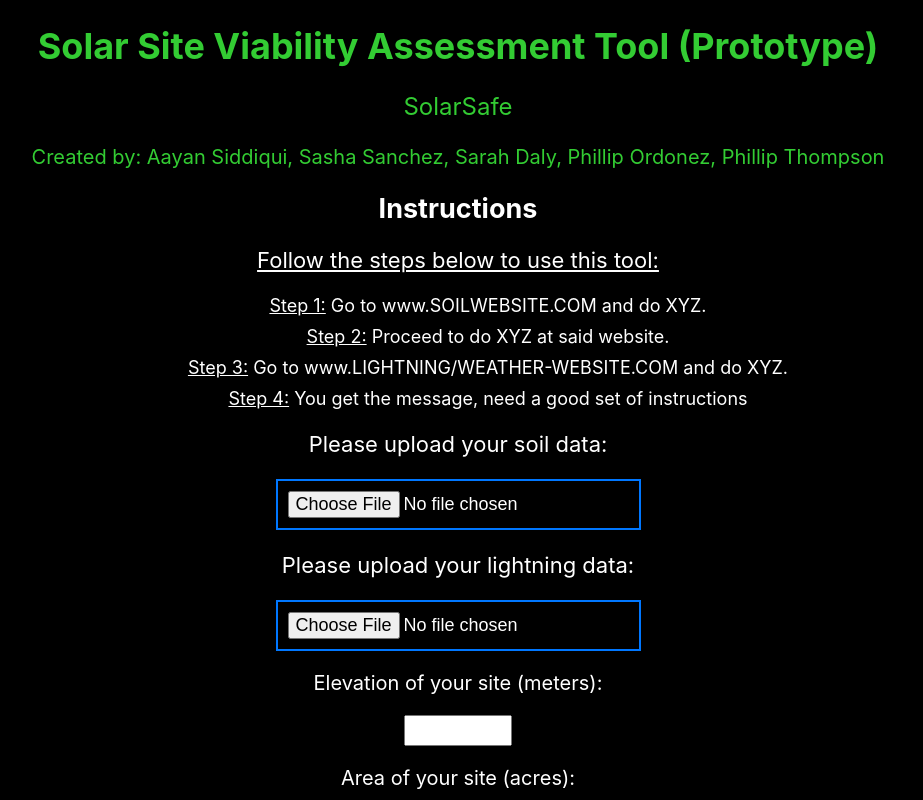
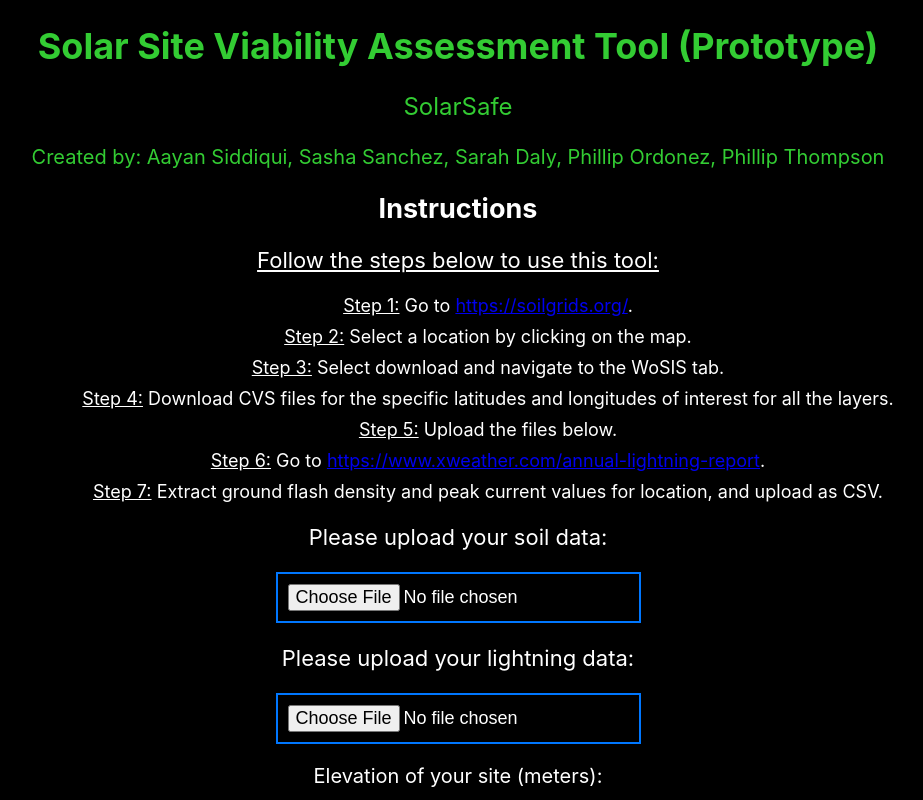
Before and after one commit to aayanrs/SolarSafeAnalysisTool, a React (Create React App) app: page / in a window 1280 px wide. Shown: the top 800 px of the page, without its empty margins (182-1105 px from the left). Built offline with nearby package versions, Linux system fonts and the light colour scheme.

Commit message:
Prototype final touches

```diff
--- a/src/App.js
+++ b/src/App.js
@@ -71,9 +71,9 @@ function App() {
     if (fileName) {
       const lowerCaseFileName = fileName.toLowerCase();
 
-      if (lowerCaseFileName === 'testcsv.csv') {
+      if (lowerCaseFileName === 'soildata_fl_synthetic.csv') {
         return 4; // FL SOIL
-      } else if (lowerCaseFileName === 'testcsv_1.csv') {
+      } else if (lowerCaseFileName === 'soildata_ga_synthetic.csv') {
         return 2; // GA SOIL
       }
     }
@@ -85,9 +85,9 @@ function App() {
     if (fileName) {
       const lowerCaseFileName = fileName.toLowerCase();
 
-      if (lowerCaseFileName === 'testcsv_3.csv') {
+      if (lowerCaseFileName === 'lightningdata_ga_synthetic.csv') {
         return 1; //  GA LIGHTNING
-      } else if (lowerCaseFileName === 'testcsv_4.csv') {
+      } else if (lowerCaseFileName === 'lightningdata_fl_synthetic.csv') {
         return 3; // FL LIGHTNING
       }
     }
@@ -108,16 +108,28 @@ function App() {
           <p style={{ textDecoration: 'underline' }}>Follow the steps below to use this tool:</p>
           <ul style={{ listStyleType: 'none' }}>
             <li style={{ marginBottom: '10px', paddingLeft: '20px' }}>
-              <span style={{ textDecoration: 'underline' }}>Step 1:</span> Go to www.SOILWEBSITE.COM and do XYZ.
+              <span style={{ textDecoration: 'underline' }}>
+                Step 1:</span> Go to <a href="https://soilgrids.org/" target="_blank" rel="noopener noreferrer">https://soilgrids.org/</a>.
             </li>
             <li style={{ marginBottom: '10px', paddingLeft: '20px' }}>
-              <span style={{ textDecoration: 'underline' }}>Step 2:</span> Proceed to do XYZ at said website.
+              <span style={{ textDecoration: 'underline' }}>Step 2:</span> Select a location by clicking on the map.
             </li>
             <li style={{ marginBottom: '10px', paddingLeft: '20px' }}>
-              <span style={{ textDecoration: 'underline' }}>Step 3:</span> Go to www.LIGHTNING/WEATHER-WEBSITE.COM and do XYZ.
+              <span style={{ textDecoration: 'underline' }}>Step 3:</span> Select download and navigate to the WoSIS tab.
             </li>
             <li style={{ marginBottom: '10px', paddingLeft: '20px' }}>
-              <span style={{ textDecoration: 'underline' }}>Step 4:</span> You get the message, need a good set of instructions
+              <span style={{ textDecoration: 'underline' }}>Step 4:</span>  Download CVS files for the specific latitudes and longitudes of interest for all the layers.
+            </li>
+            <li style={{ marginBottom: '10px', paddingLeft: '20px' }}>
+              <span style={{ textDecoration: 'underline' }}>Step 5:</span>  Upload the files below.
+            </li>
+            <li style={{ marginBottom: '10px', paddingLeft: '20px' }}>
+              <span style={{ textDecoration: 'underline' }}>
+                Step 6:</span> Go to <a href="https://www.xweather.com/annual-lightning-report" target="_blank"
+                rel="noopener noreferrer">https://www.xweather.com/annual-lightning-report</a>.
+            </li>
+            <li style={{ marginBottom: '10px', paddingLeft: '20px' }}>
+              <span style={{ textDecoration: 'underline' }}>Step 7:</span>  Extract ground flash density and peak current values for location, and upload as CSV.
             </li>
           </ul>
           <div>
@@ -229,14 +241,18 @@ function App() {
             </div>
             <div style={{ width: '80%', margin: '20px 0' }}>
               <p style={{ fontSize: '20px', textAlign: 'center' }}>
-                Grounding Recommendation: {timeFrame === 'current' ? 'Woah!!! Enter grounding for curr here' :
-                (timeFrame === 'future' ? 'Hey!!! Enter grounding for future here' : 'Insert basic grounding recommendations depending on the number outputted')}
+                Grounding Recommendation: {timeFrame === 'current' ? 'The site features a limited grounding capacity, posing challenges in effectively dissipating electrical currents. It is not good for grounding.' :
+                (timeFrame === 'future' ? 'The site demonstrates a high electrical grounding ability, allowing for dissipation of electrical currents. It is good for grounding.'
+                 : 'Insert basic grounding recommendations depending on the number outputted')}
                 </p>
             </div>
             <div style={{ width: '80%', margin: '20px 0' }}>
               <p style={{ fontSize: '20px', textAlign: 'center' }}>
-                Lightning Protection Recommendation: {timeFrame === 'current' ? 'What!!! Enter the LPS for curr here' :
-                (timeFrame === 'future' ? 'Crazy!!! Enter the LPS for future here' : 'Insert basic lightning recommendations depending on the number outputted')}
+                Lightning Protection Recommendation:
+                {timeFrame === 'current' ? ': Locate strike termination devices (including air terminals, masts, and overhead ground wires) adjacent to the solar panels in such a manner as to place the solar panels in a zone of protection '
+                 :
+                (timeFrame === 'future' ? ' Direct mounting of strike termination devices to each solar array rack. This includes the implementation of air terminals mounted on conducting solar array racks, metallic frames that border each panel, loop conductors, and optional ground electrodes. '
+                : 'Insert basic lightning recommendations depending on the number outputted')}
                 </p>
             </div>
           </div>
```
